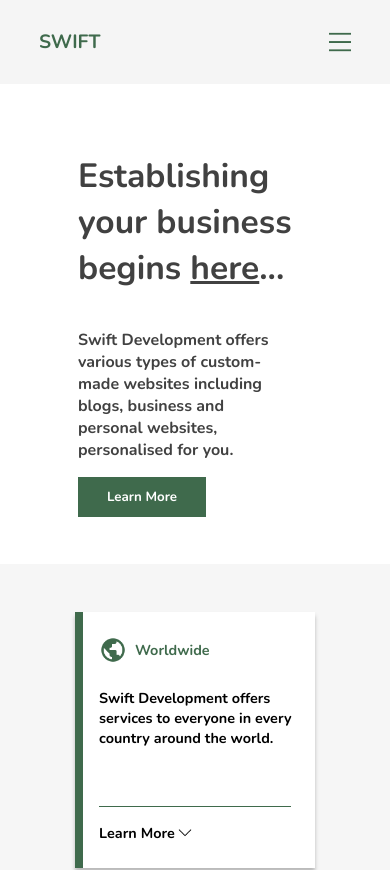
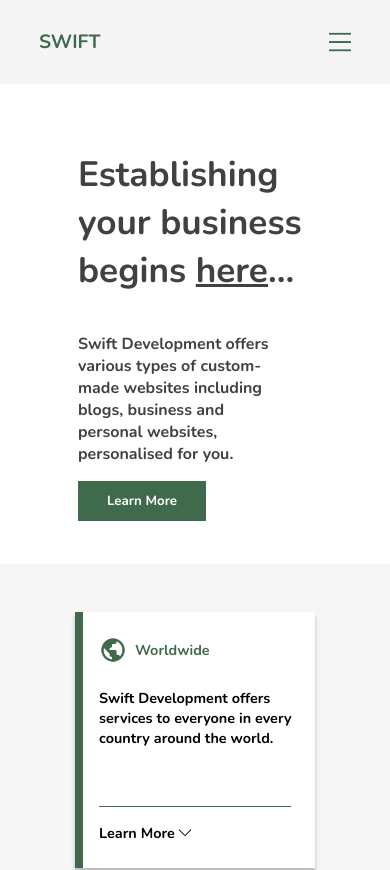
Before and after one commit to harleyswift1/swift-design-1, a React (Create React App) app: page / in a window 390 px wide. Shown: the top 870 px of the page. Built offline with nearby package versions, Linux system fonts and the light colour scheme.

Commit message:
Changed mobile hero font sizes

```diff
--- a/src/components/content/hero/Hero.css
+++ b/src/components/content/hero/Hero.css
@@ -60,7 +60,7 @@
 
 @media all and (max-width: 550px) {
     .hero h1 {
-        font-size: 2.1rem;
+        font-size: 2.2rem;
     }
 
     .hero p {
```
